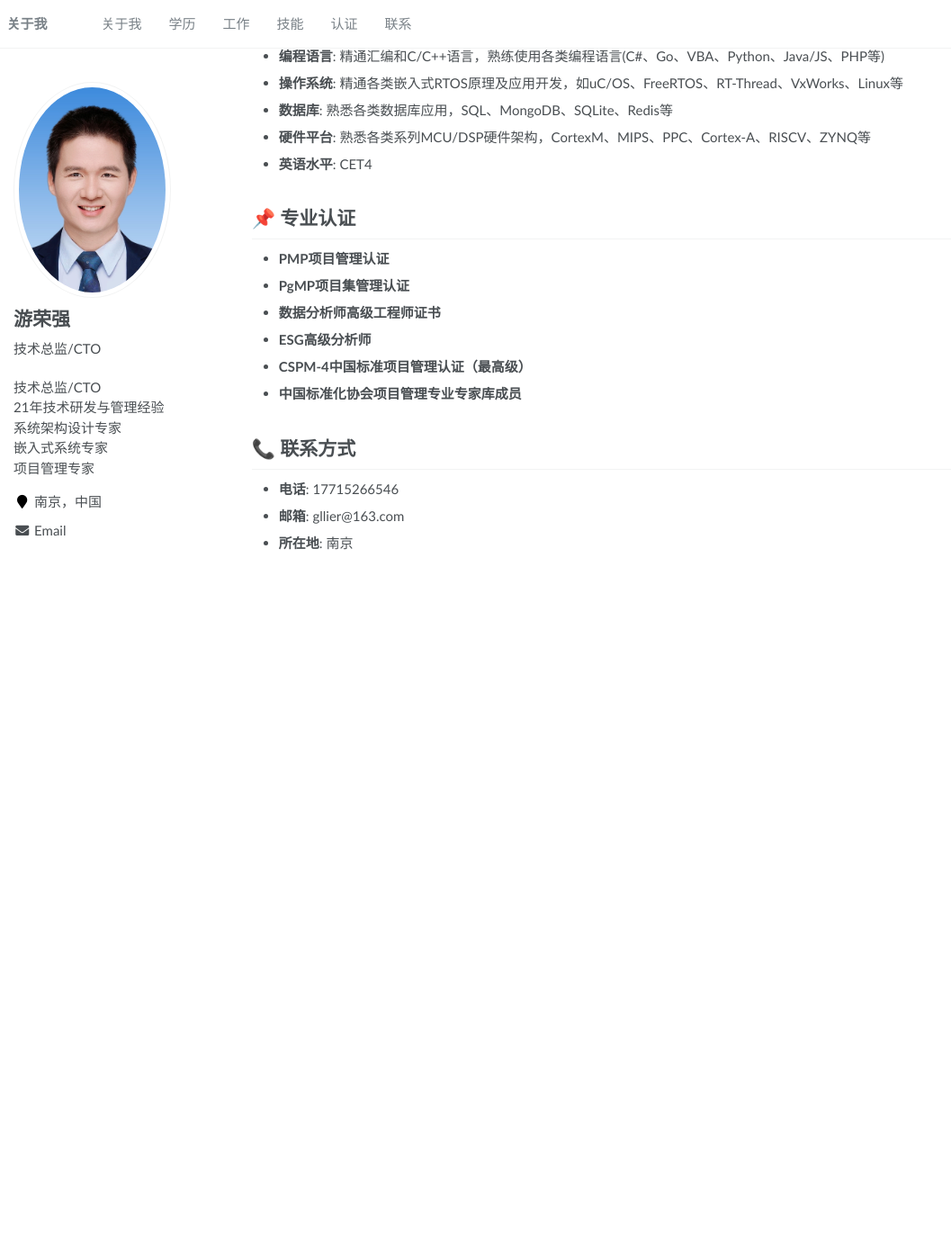
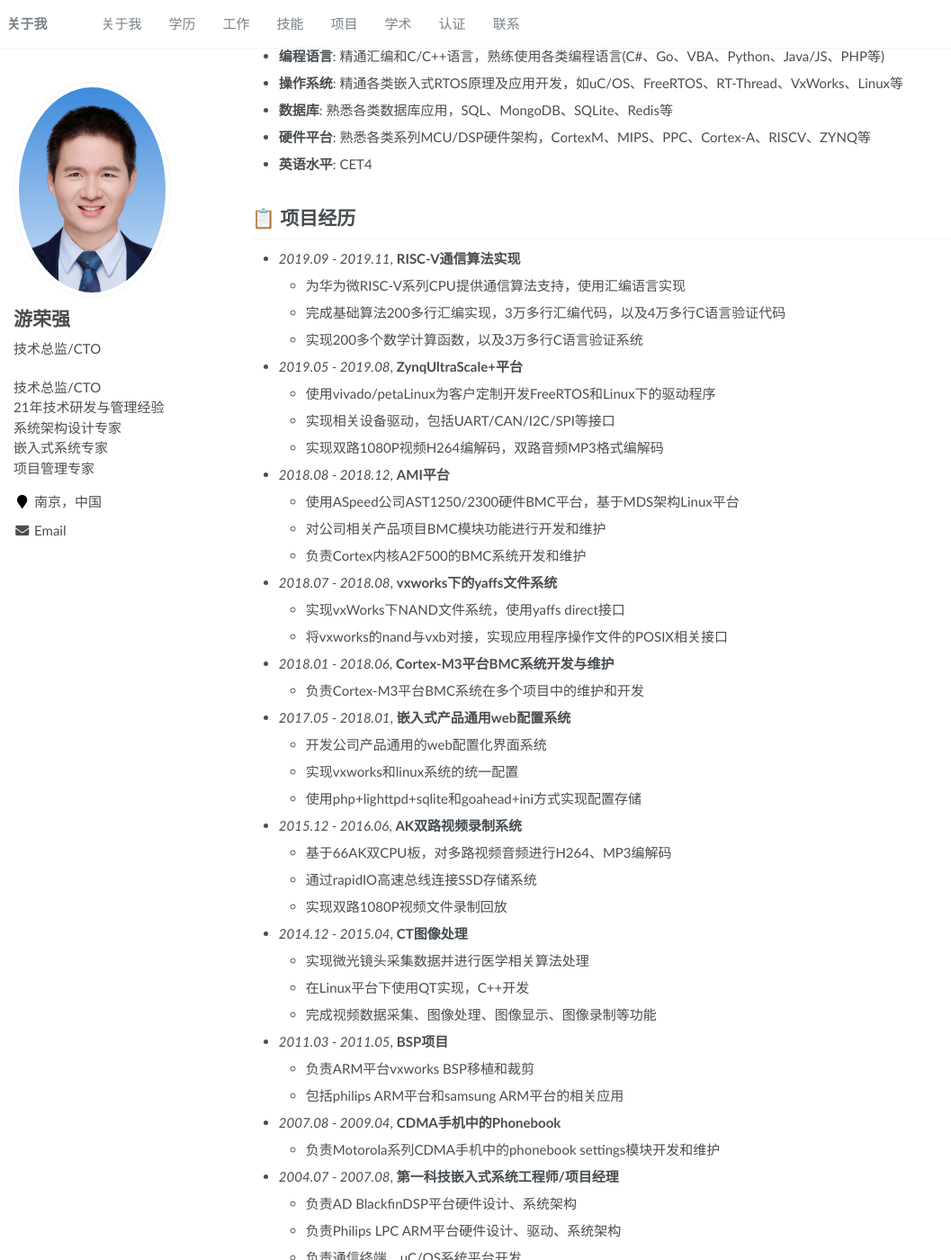
Before and after one commit to yourq1021/yourq1021.github.io, a Jekyll site: the page built from _pages/about.md, in a window 1280 px wide and 1400 px high, scrolled down 1438 px. Shown: the whole window at 90% size, without its empty margins (0-1057 px from the left). Built offline with Jekyll 4.4.1, drawn with Linux system fonts in a browser that asks for light colours; before the commit the page ends 2068 px from its top, so only the background shows below that; some of the changed text lies outside the part shown.

Commit message:
update about.md

```diff
--- a/_data/navigation.yml
+++ b/_data/navigation.yml
@@ -12,6 +12,12 @@ main:
   - title: "技能"
     url: "/#skills"
 
+  - title: "项目"
+    url: "/#projects"
+
+  - title: "学术"
+    url: "/#academic"
+
   - title: "认证"
     url: "/#certification"
 
--- a/_pages/about.md
+++ b/_pages/about.md
@@ -56,7 +56,7 @@ redirect_from:
   - 负责芯片驱动和FPGA通信接口，通过IO接口级联FPGA从而节省硬件，提高系统效率，降低维护成本
   - 在任提交打印相关专利一项
 
-- *2019.12 - 2021.08*, **技术总监**, 南京某通信科技有限公司.
+- *2019.12 - 2021.08*, **研发总监**, 南京某通信科技有限公司.
   - 负责DTU/FTU项目，FreeRTOS/Linux应用系统设计，产品系统架构设计，硬件选型等
   - 负责103/104协议XCP/OCPP协议应用设计
   - 负责实现DTU模块化平台，包括PCLinux
@@ -77,6 +77,74 @@ redirect_from:
 - **硬件平台**: 熟悉各类系列MCU/DSP硬件架构，CortexM、MIPS、PPC、Cortex-A、RISCV、ZYNQ等
 - **英语水平**: CET4
 
+<span class='anchor' id='projects'></span>
+# 📋 项目经历
+
+- *2019.09 - 2019.11*, **RISC-V通信算法实现**
+  - 为华为微RISC-V系列CPU提供通信算法支持，使用汇编语言实现
+  - 完成基础算法200多行汇编实现，3万多行汇编代码，以及4万多行C语言验证代码
+  - 实现200多个数学计算函数，以及3万多行C语言验证系统
+
+- *2019.05 - 2019.08*, **ZynqUltraScale+平台**
+  - 使用vivado/petaLinux为客户定制开发FreeRTOS和Linux下的驱动程序
+  - 实现相关设备驱动，包括UART/CAN/I2C/SPI等接口
+  - 实现双路1080P视频H264编解码，双路音频MP3格式编解码
+
+- *2018.08 - 2018.12*, **AMI平台**
+  - 使用ASpeed公司AST1250/2300硬件BMC平台，基于MDS架构Linux平台
+  - 对公司相关产品项目BMC模块功能进行开发和维护
+  - 负责Cortex内核A2F500的BMC系统开发和维护
+
+- *2018.07 - 2018.08*, **vxworks下的yaffs文件系统**
+  - 实现vxWorks下NAND文件系统，使用yaffs direct接口
+  - 将vxworks的nand与vxb对接，实现应用程序操作文件的POSIX相关接口
+
+- *2018.01 - 2018.06*, **Cortex-M3平台BMC系统开发与维护**
+  - 负责Cortex-M3平台BMC系统在多个项目中的维护和开发
+
+- *2017.05 - 2018.01*, **嵌入式产品通用web配置系统**
+  - 开发公司产品通用的web配置化界面系统
+  - 实现vxworks和linux系统的统一配置
+  - 使用php+lighttpd+sqlite和goahead+ini方式实现配置存储
+
+- *2015.12 - 2016.06*, **AK双路视频录制系统**
+  - 基于66AK双CPU板，对多路视频音频进行H264、MP3编解码
+  - 通过rapidIO高速总线连接SSD存储系统
+  - 实现双路1080P视频文件录制回放
+
+- *2014.12 - 2015.04*, **CT图像处理**
+  - 实现微光镜头采集数据并进行医学相关算法处理
+  - 在Linux平台下使用QT实现，C++开发
+  - 完成视频数据采集、图像处理、图像显示、图像录制等功能
+
+- *2011.03 - 2011.05*, **BSP项目**
+  - 负责ARM平台vxworks BSP移植和裁剪
+  - 包括philips ARM平台和samsung ARM平台的相关应用
+
+- *2007.08 - 2009.04*, **CDMA手机中的Phonebook**
+  - 负责Motorola系列CDMA手机中的phonebook settings模块开发和维护
+
+- *2004.07 - 2007.08*, **第一科技嵌入式系统工程师/项目经理**
+  - 负责AD BlackfinDSP平台硬件设计、系统架构
+  - 负责Philips LPC ARM平台硬件设计、驱动、系统架构
+  - 负责通信终端、uC/OS系统平台开发
+  - 负责vxworks产品平台架构、驱动、应用开发
+  - 负责项目管理和团队组建
+
+- *2006.04 - 2006.09*, **DSP数据采集处理项目**
+  - 使用ADI DSP设计的数据采集处理系统
+  - 作为独立模块应用在公司相关产品中
+
+- *2006.02 - 2006.05*, **分板测试平台**
+  - 基于ARM平台实现分板产品的分板测试
+  - 在测试过程中发现多个严重问题，提高了产品的可靠性
+
+<span class='anchor' id='academic'></span>
+# 📖 学术
+
+- [论文：探讨电气的自动化在电气工程中融合应用](http://xueshu.qikan.com.cn/preview/1/85/792350)
+- **专著：《电力物联网：智能感知技术与应用》，副主编**
+
 <span class='anchor' id='certification'></span>
 # 📌 专业认证
 
```
